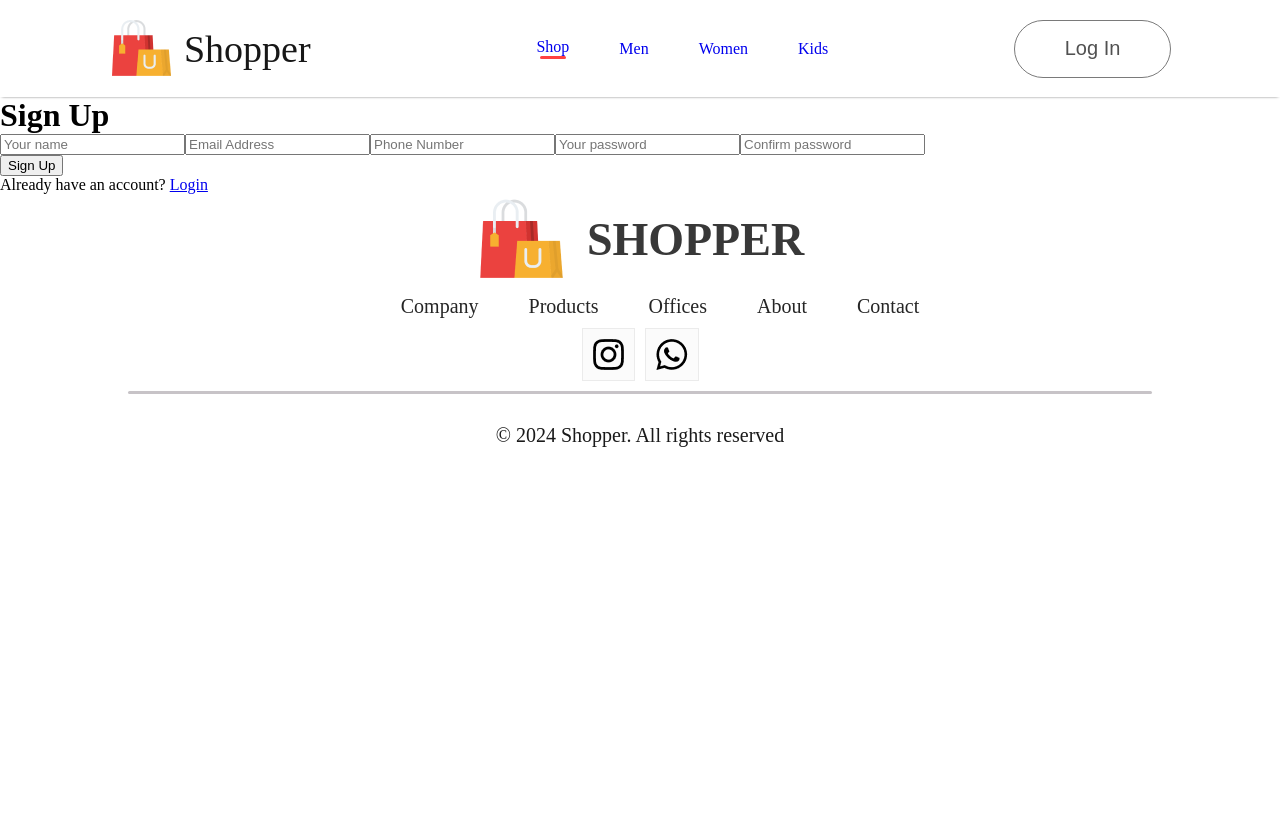
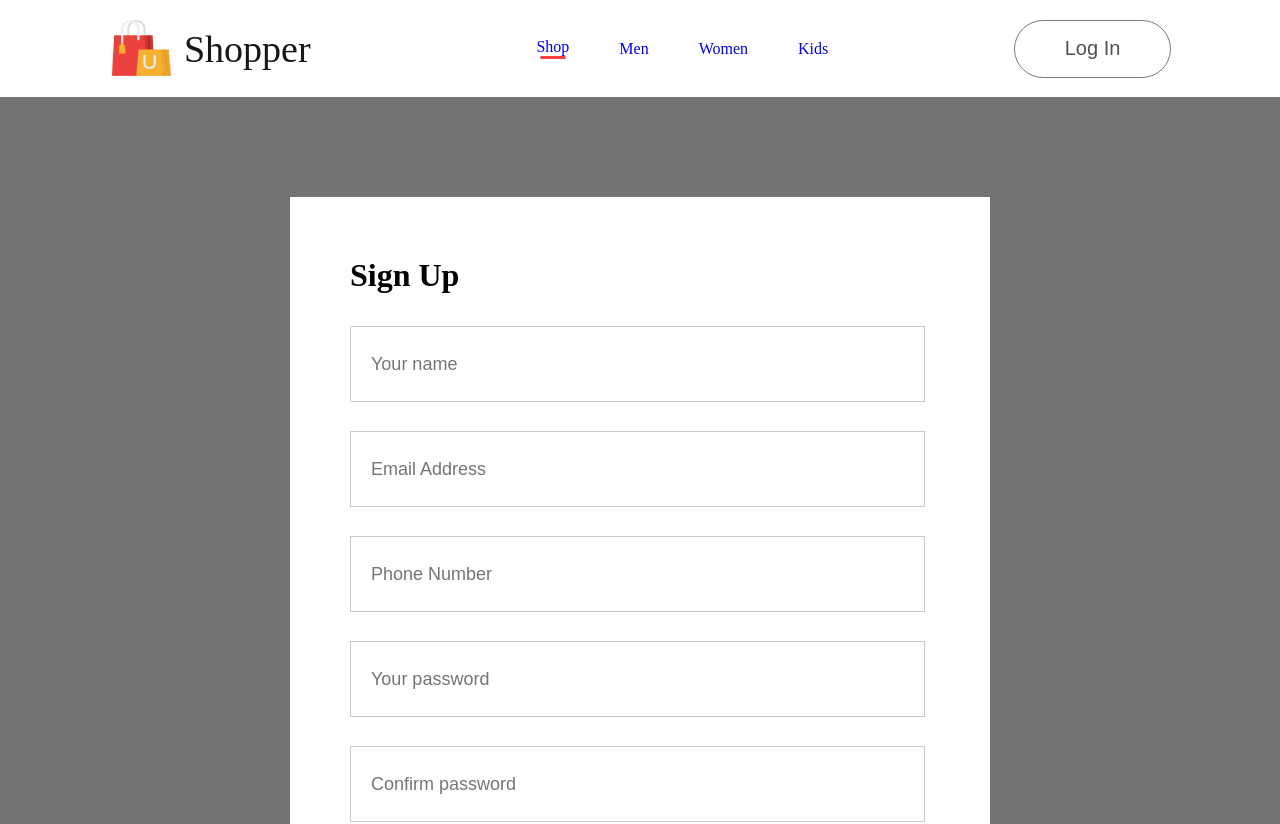
Before and after one commit to preston176/EMOTORS-ECOMMERCE, a React (Vite) app in the folder Frontend/: page /order-signup-page in a window 1280 px wide. Shown: the top 824 px of the page. Before the commit the page ends 800 px from the top, so only its background shows below. Built offline with nearby package versions, Linux system fonts and the light colour scheme.

Commit message:
Modification

```diff
--- a/Frontend/src/Pages/LoginSignup.jsx
+++ b/Frontend/src/Pages/LoginSignup.jsx
@@ -1,11 +1,11 @@
 import React, { useState } from "react";
-import "./Css/LoginSignup.css";
+import "./Css/LoginSignUp.css";
 import { ToastContainer, toast } from "react-toastify";
 import "react-toastify/dist/ReactToastify.css";
 import { Link, useNavigate } from "react-router-dom";
 import Navbar from "../Components/Navbar/Navbar";
 
-const LoginSignup = () => {
+const LoginSignUp = () => {
   const [name, setName] = useState("");
   const [email, setEmail] = useState("");
   const [phone, setPhone] = useState("");
@@ -14,7 +14,7 @@ const LoginSignup = () => {
 
   const navigate = useNavigate();
 
-  const handleSignup = () => {
+  const handleSignUp = () => {
     // Perform form validation
     if (!name || !email || !password || !confirmPassword || !phone) {
       // alert('Please fill in all fields');
@@ -60,7 +60,7 @@ const LoginSignup = () => {
           // User created successfully, you can redirect or show a success message
           // alert('User created successfully');
           toast.success("User created successfully");
-          navigate("/loginpage");
+          navigate("/loginPage");
         } else {
           // Error occurred during user creation, handle accordingly
           // alert('Failed to create user');
@@ -90,10 +90,10 @@ const LoginSignup = () => {
         style={{ width: "400px", fontSize: "1.5rem" }}
       />
       <Navbar />
-      <div className="loginsignup">
-        <div className="loginsignup-container">
+      <div className="login-sign-up">
+        <div className="login-sign-up-container">
           <h1>Sign Up</h1>
-          <div className="loginsignup-fields">
+          <div className="login-sign-up-fields">
             <input
               required
               value={name}
@@ -135,12 +135,12 @@ const LoginSignup = () => {
               placeholder="Confirm password"
             />
           </div>
-          <button onClick={handleSignup}>Sign Up</button>
-          <p className="loginsignup-login">
+          <button onClick={handleSignUp}>Sign Up</button>
+          <p className="login-sign-up-login">
             Already have an account?{" "}
             <span>
               {" "}
-              <Link to={"/loginpage"}>Login</Link>
+              <Link to={"/loginPage"}>Login</Link>
             </span>
           </p>
         </div>
@@ -149,4 +149,4 @@ const LoginSignup = () => {
   );
 };
 
-export default LoginSignup;
+export default LoginSignUp;
--- a/Frontend/src/Pages/OrderLoginPage.jsx
+++ b/Frontend/src/Pages/OrderLoginPage.jsx
@@ -1,5 +1,5 @@
 import React, { useContext, useState } from "react";
-import "./Css/LoginSignup.css";
+import "./Css/LoginSignUp.css";
 import { ToastContainer, toast } from "react-toastify";
 import "react-toastify/dist/ReactToastify.css";
 import { Link, useNavigate } from "react-router-dom";
@@ -95,11 +95,11 @@ const OrderLoginPage = () => {
         style={{ width: "400px", fontSize: "1.5rem" }}
       />
 
-      <div className="loginsignup">
-        <div className="loginsignup-container">
+      <div className="login-sign-up">
+        <div className="login-sign-up-container">
           <h1>Login</h1>
           <form onSubmit={handleLogin}>
-            <div className="loginsignup-fields">
+            <div className="login-sign-up-fields">
               <input
                 required
                 value={email}
@@ -117,10 +117,10 @@ const OrderLoginPage = () => {
             </div>
             <button onClick={handleLogin}>Login</button>
           </form>
-          <p className="loginsignup-login">
+          <p className="login-sign-up-login">
             Don't have an account?{" "}
             <span>
-              <Link to={"/order-signup-page"}>Sign Up</Link>
+              <Link to={"/order-signUp-page"}>Sign Up</Link>
             </span>
           </p>
         </div>
--- a/Frontend/src/Pages/OrderSignupPage.jsx
+++ b/Frontend/src/Pages/OrderSignupPage.jsx
@@ -1,12 +1,12 @@
 import React, { useContext, useState } from "react";
-import "./Css/LoginSignup.css";
+import "./Css/LoginSignUp.css";
 import { ToastContainer, toast } from "react-toastify";
 import "react-toastify/dist/ReactToastify.css";
 import { Link, useNavigate } from "react-router-dom";
 import Navbar from "../Components/Navbar/Navbar";
 import { UserAuthContext } from "../Context/UserAuthContext";
 
-const OrderSignupPage = () => {
+const OrderSignUpPage = () => {
   const { isAuth, handleUserAuth, setActiveUserId, setUserDetails } =
     useContext(UserAuthContext);
 
@@ -18,7 +18,7 @@ const OrderSignupPage = () => {
 
   const navigate = useNavigate();
 
-  const handleSignup = () => {
+  const handleSignUp = () => {
     // Perform form validation
     if (!name || !email || !password || !confirmPassword || !phone) {
       // alert('Please fill in all fields');
@@ -95,10 +95,10 @@ const OrderSignupPage = () => {
         style={{ width: "400px", fontSize: "1.5rem" }}
       />
 
-      <div className="loginsignup">
-        <div className="loginsignup-container">
+      <div className="login-sign-up">
+        <div className="login-sign-up-container">
           <h1>Sign Up</h1>
-          <div className="loginsignup-fields">
+          <div className="login-sign-up-fields">
             <input
               required
               value={name}
@@ -140,8 +140,8 @@ const OrderSignupPage = () => {
               placeholder="Confirm password"
             />
           </div>
-          <button onClick={handleSignup}>Sign Up</button>
-          <p className="loginsignup-login">
+          <button onClick={handleSignUp}>Sign Up</button>
+          <p className="login-sign-up-login">
             Already have an account?{" "}
             <span>
               {" "}
@@ -154,4 +154,4 @@ const OrderSignupPage = () => {
   );
 };
 
-export default OrderSignupPage;
+export default OrderSignUpPage;
--- a/Frontend/src/Pages/ShopCategory.jsx
+++ b/Frontend/src/Pages/ShopCategory.jsx
@@ -13,16 +13,16 @@ const ShopCategory = (props) => {
 
   return (
     <div className='shop-category'>
-      <img className='shopcategory-banner' src={props.banner} alt="banner image" />
-      <div className="shopcategory-indexSort">
+      <img className='shop=category-banner' src={props.banner} alt="banner image" />
+      <div className="shop-category-indexSort">
         <p>
           <span>Showing 1-12</span> out of 36 products
         </p>
-        <div className="shopcategory-sort">
+        <div className="shop-category-sort">
           Sort by <img src={dropdown_icon} alt='' />
         </div>
       </div>
-      <div className="shopcategory-products">
+      <div className="shop-category-products">
         {all_product.map((item, index) => {
           if (props.category === item.category) {
             return (
@@ -40,7 +40,7 @@ const ShopCategory = (props) => {
           }
         })}
       </div>
-      <div className="shopcategory-loadmore">
+      <div className="shop-category-load-more">
         Explore More
       </div>
     </div>
--- a/Frontend/src/Pages/ThankYou.jsx
+++ b/Frontend/src/Pages/ThankYou.jsx
@@ -22,7 +22,7 @@ const ThankYou = () => {
 
       <div className="">
         You can track your order from{" "}
-        <Link to={`/loginpage/${userDetails.id}/profile`}>
+        <Link to={`/loginPage/${userDetails.id}/profile`}>
           <button className="button">Here</button>
         </Link>
       </div>
```
